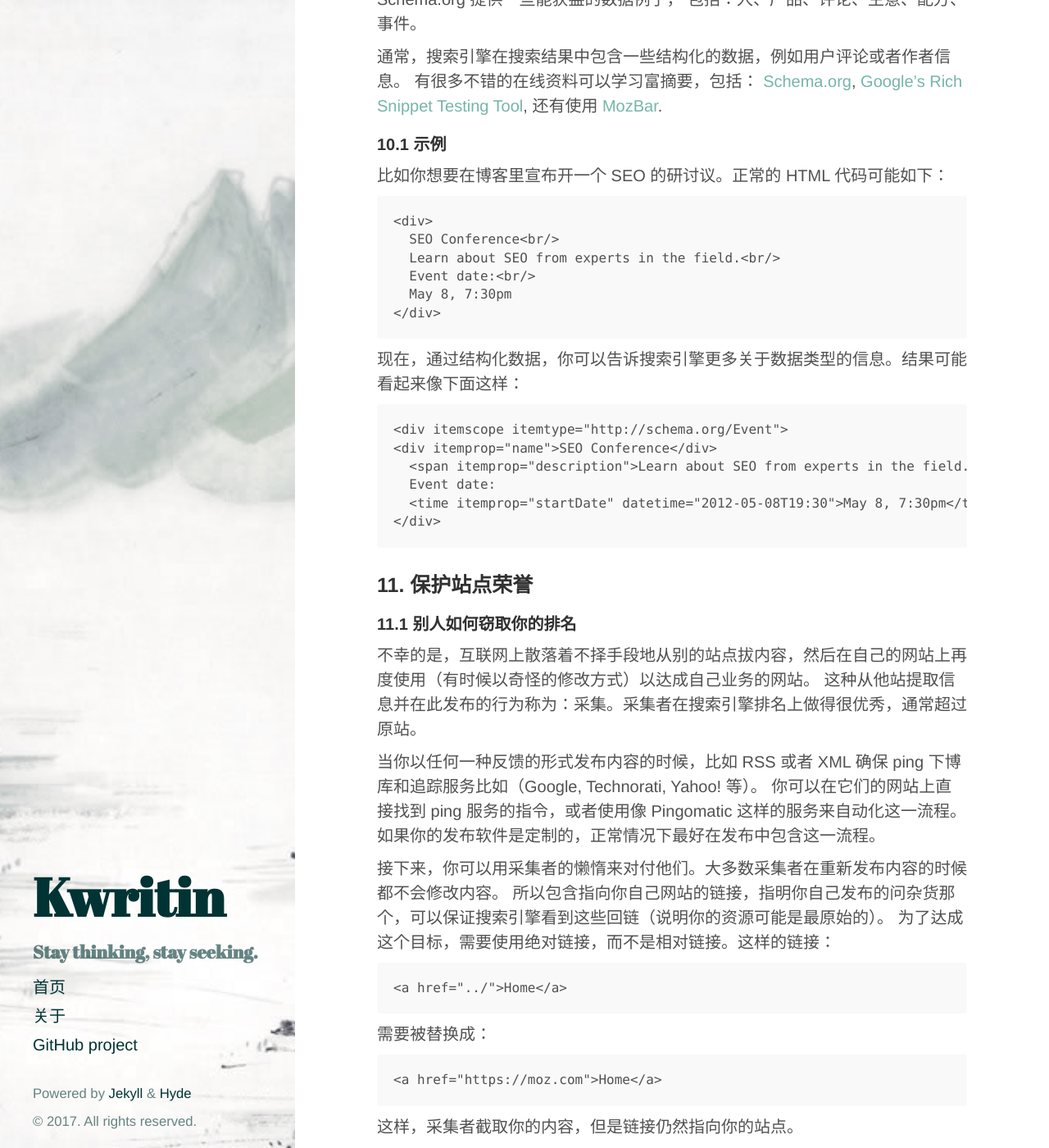
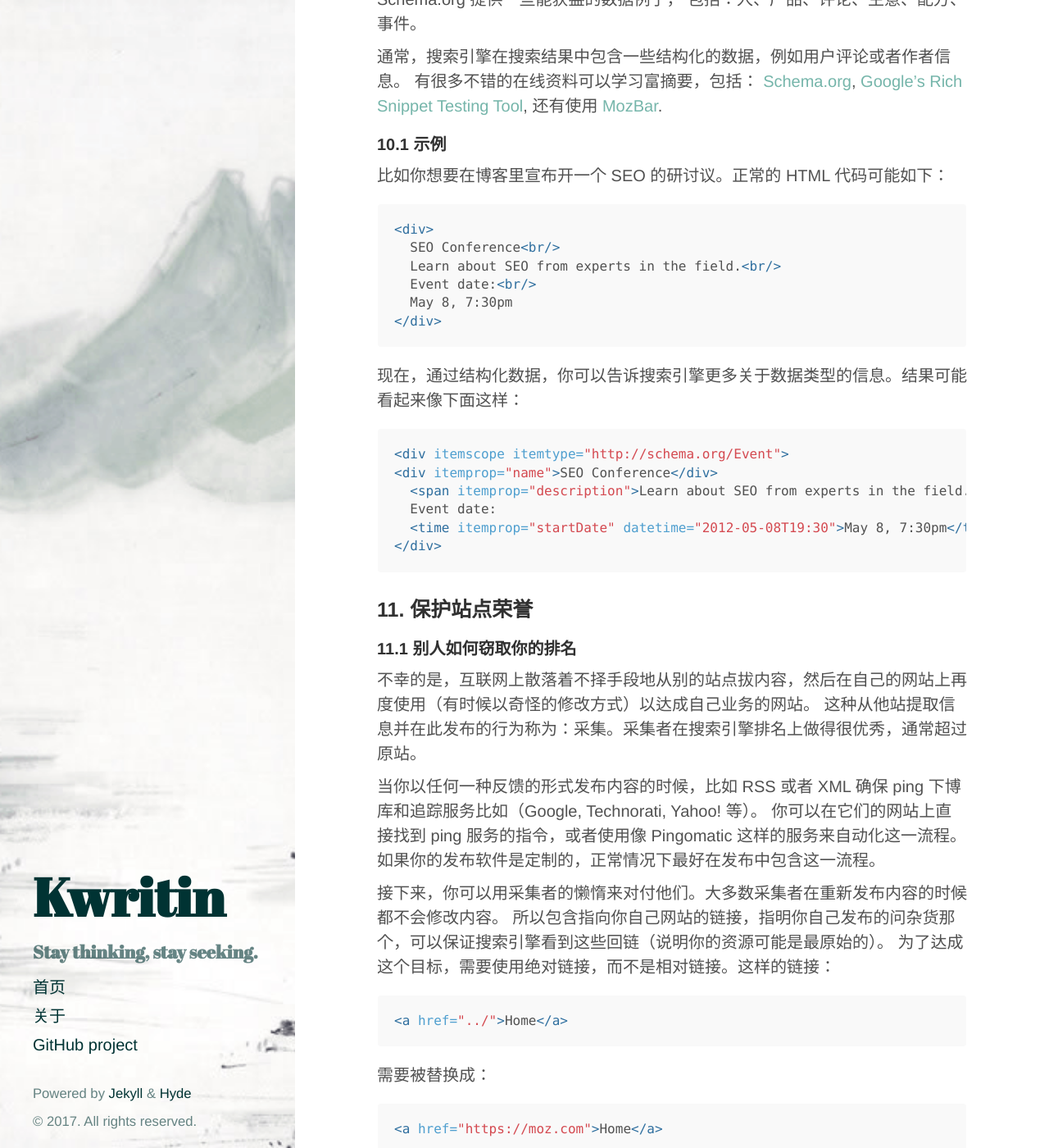
Before and after one commit to toien/toien.github.io, a Jekyll site: the page built from _posts/2017-12-09-basics-of-search-engine-friendly-design-and-development.md, in a window 1280 px wide and 1400 px high, scrolled down 14062 px. Shown: the whole window at 82% size. Built offline with Jekyll 4.4.1, drawn with Linux system fonts in a browser that asks for light colours; some of the changed text lies outside the part shown.

Commit message:
seo ch 5

```diff
--- a/_posts/2017-12-09-basics-of-search-engine-friendly-design-and-development.md
+++ b/_posts/2017-12-09-basics-of-search-engine-friendly-design-and-development.md
@@ -485,21 +485,25 @@ URL ——文档在互联网上的地址—— 对搜索引擎来说具有很高
 
 比如你想要在博客里宣布开一个 SEO 的研讨议。正常的 HTML 代码可能如下：
 
-    <div>
-      SEO Conference<br/>
-      Learn about SEO from experts in the field.<br/>
-      Event date:<br/>
-      May 8, 7:30pm
-    </div>
+{% highlight html %}
+<div>
+  SEO Conference<br/>
+  Learn about SEO from experts in the field.<br/>
+  Event date:<br/>
+  May 8, 7:30pm
+</div>
+{% endhighlight %}
 
 现在，通过结构化数据，你可以告诉搜索引擎更多关于数据类型的信息。结果可能看起来像下面这样：
 
-    <div itemscope itemtype="http://schema.org/Event">
-    <div itemprop="name">SEO Conference</div>
-      <span itemprop="description">Learn about SEO from experts in the field.</span>
-      Event date:
-      <time itemprop="startDate" datetime="2012-05-08T19:30">May 8, 7:30pm</time>
-    </div>
+{% highlight html %}
+<div itemscope itemtype="http://schema.org/Event">
+<div itemprop="name">SEO Conference</div>
+  <span itemprop="description">Learn about SEO from experts in the field.</span>
+  Event date:
+  <time itemprop="startDate" datetime="2012-05-08T19:30">May 8, 7:30pm</time>
+</div>
+{% endhighlight %}
 
 ### 11. 保护站点荣誉
 
@@ -516,11 +520,15 @@ URL ——文档在互联网上的地址—— 对搜索引擎来说具有很高
 所以包含指向你自己网站的链接，指明你自己发布的问杂货那个，可以保证搜索引擎看到这些回链（说明你的资源可能是最原始的）。
 为了达成这个目标，需要使用绝对链接，而不是相对链接。这样的链接：
 
-    <a href="../">Home</a>
+{% highlight html %}
+<a href="../">Home</a>
+{% endhighlight %}
 
 需要被替换成：
 
-    <a href="https://moz.com">Home</a>
+{% highlight html %}
+<a href="https://moz.com">Home</a>
+{% endhighlight %}
 
 这样，采集者截取你的内容，但是链接仍然指向你的站点。
 
```
Also changed, not shown: _posts/2017-12-17-keyword-research.md (added, +122 -0 lines), about.md (+1 -1 lines).
